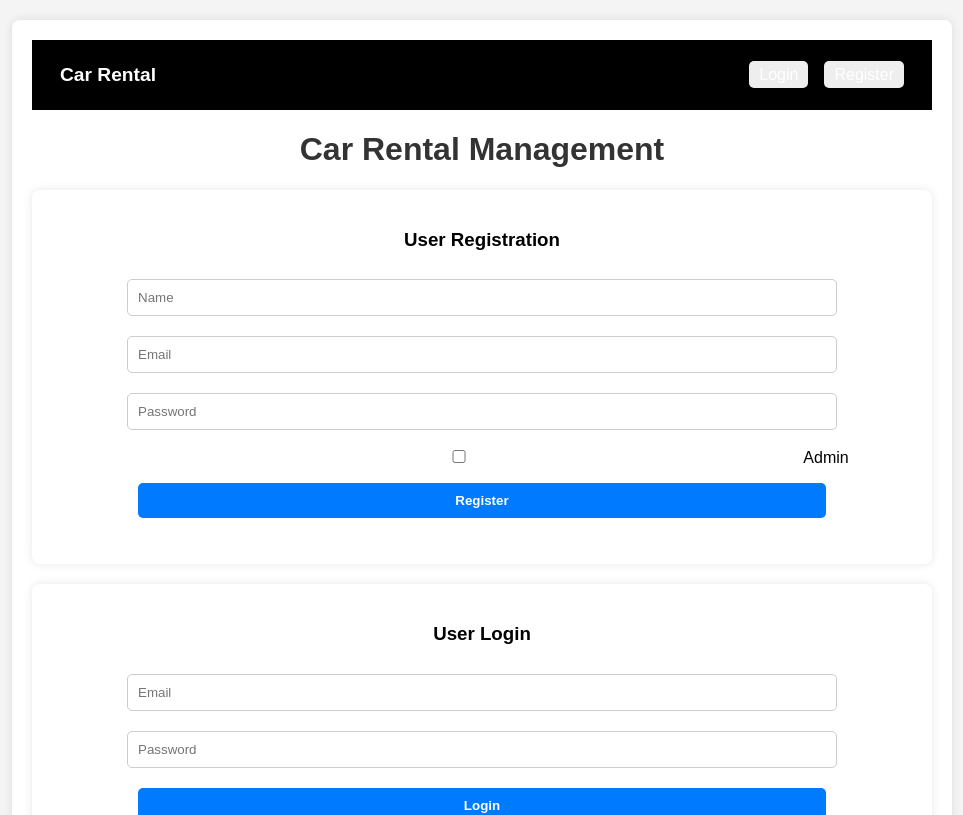
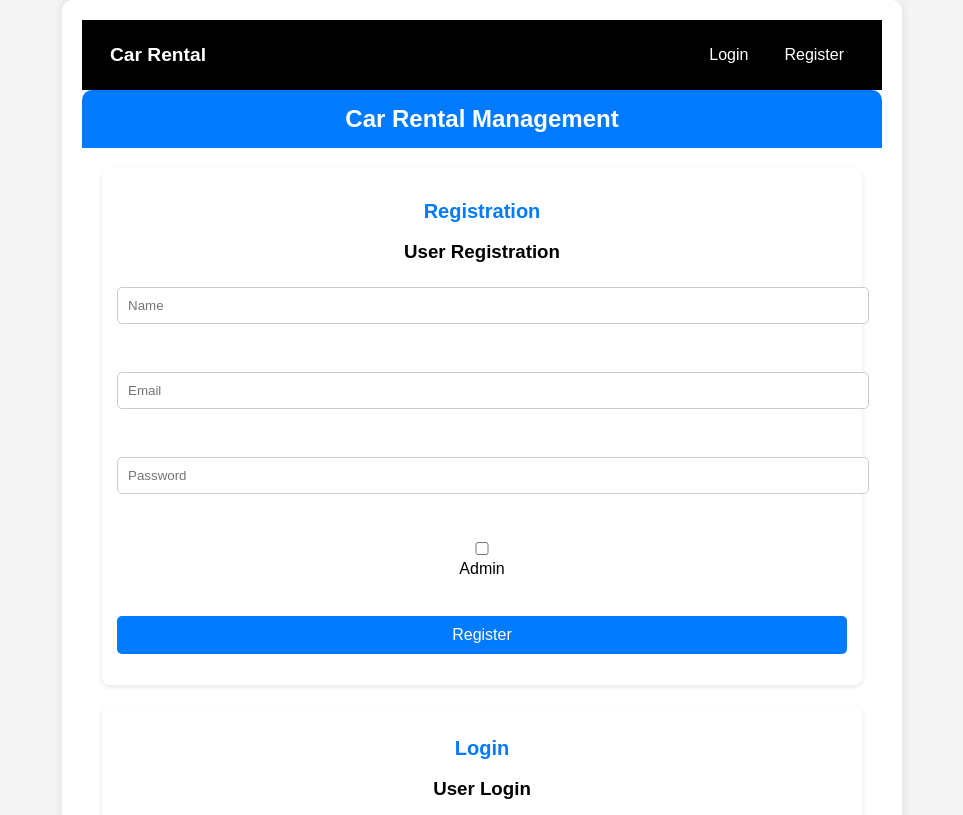
Before and after one commit to abdeeeb/abdelrahman-eldeeb-2200606-frontend-and-backend, a React (Create React App) app in the folder my-app/: page / in a window 1280 px wide. Shown: the top 815 px of the page, without its empty margins (158-1121 px from the left). Built offline with nearby package versions, Linux system fonts and the light colour scheme; no server answers.

Commit message:
user friendly updates and visual

```diff
--- a/my-app/src/App.css
+++ b/my-app/src/App.css
@@ -1,66 +1,82 @@
+/* App.css */
 body {
   font-family: Arial, sans-serif;
+  background-color: #f4f4f4;
   margin: 0;
   padding: 0;
-  background-color: #f4f4f4;
-  text-align: center;
 }
 
 .App {
-  max-width: 900px;
-  margin: 20px auto;
+  text-align: center;
+  max-width: 800px;
+  margin: auto;
   padding: 20px;
-  background: white;
-  border-radius: 8px;
+  background-color: white;
   box-shadow: 0 0 10px rgba(0, 0, 0, 0.1);
+  border-radius: 10px;
+}
+
+header {
+  background-color: #007bff;
+  color: white;
+  padding: 15px;
+  border-radius: 10px 10px 0 0;
 }
 
 h1 {
-  color: #333;
+  margin: 0;
+  font-size: 24px;
 }
 
-/* Forms */
-.form-section {
-  background: #fff;
+main {
   padding: 20px;
-  margin: 20px 0;
-  border-radius: 8px;
-  box-shadow: 0 0 10px rgba(0, 0, 0, 0.1);
 }
 
-input, button {
-  margin: 10px 0;
+section {
+  margin-bottom: 20px;
+  padding: 15px;
+  background: #fff;
+  border-radius: 8px;
+  box-shadow: 0 2px 5px rgba(0, 0, 0, 0.1);
+}
+
+h2 {
+  color: #007bff;
+  font-size: 20px;
+  margin-bottom: 10px;
+}
+
+button {
+  background-color: #007bff;
+  color: white;
+  border: none;
+  padding: 10px 15px;
+  font-size: 16px;
+  cursor: pointer;
+  border-radius: 5px;
+}
+
+button:hover {
+  background-color: #0056b3;
+}
+
+input, select {
+  width: 100%;
   padding: 10px;
-  width: 80%;
+  margin: 5px 0;
   border: 1px solid #ccc;
   border-radius: 5px;
 }
 
-button {
-  background: #007bff;
-  color: white;
-  border: none;
-  cursor: pointer;
-  font-weight: bold;
+form {
+  display: flex;
+  flex-direction: column;
+  gap: 10px;
 }
 
-button:hover {
-  background: #0056b3;
+@media (max-width: 600px) {
+  .App {
+    max-width: 100%;
+    padding: 15px;
+  }
 }
-
-/* List Styles */
-ul {
-  list-style-type: none;
-  padding: 0;
-}
-
-li {
-  background: #eee;
-  padding: 10px;
-  margin: 5px 0;
-  border-radius: 5px;
-}
-
-li:hover {
-  background: #ddd;
-}
--- a/my-app/src/App.js
+++ b/my-app/src/App.js
@@ -10,11 +10,30 @@ function App() {
   return (
     <div className="App">
       <NavBar />
-      <h1>Car Rental Management</h1>
-      <RegistrationForm />
-      <LoginForm />
-      <CarList />
-      <AddCarForm />
+      <header>
+        <h1>Car Rental Management</h1>
+      </header>
+      <main>
+        <section>
+          <h2>Registration</h2>
+          <RegistrationForm />
+        </section>
+
+        <section>
+          <h2>Login</h2>
+          <LoginForm />
+        </section>
+
+        <section>
+          <h2>Available Cars</h2>
+          <CarList />
+        </section>
+
+        <section>
+          <h2>Add a New Car</h2>
+          <AddCarForm />
+        </section>
+      </main>
     </div>
   );
 }
```
